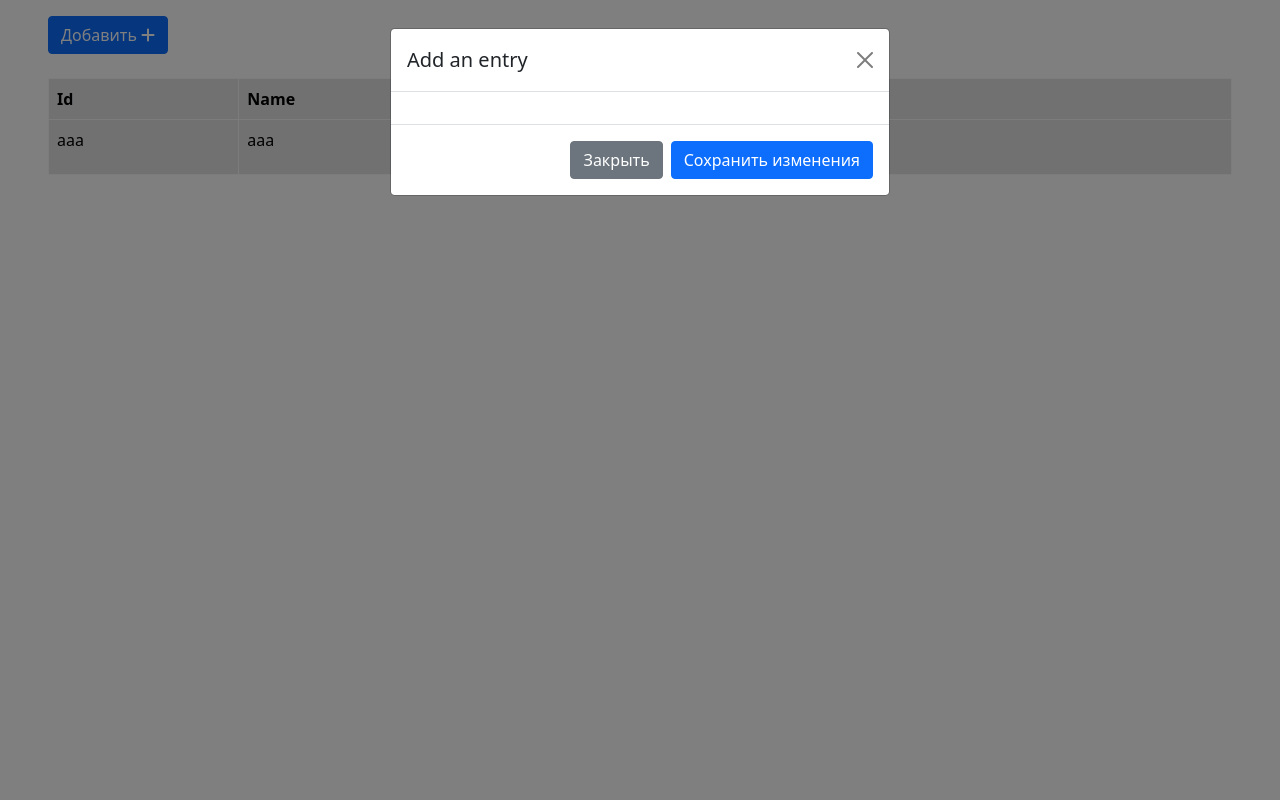
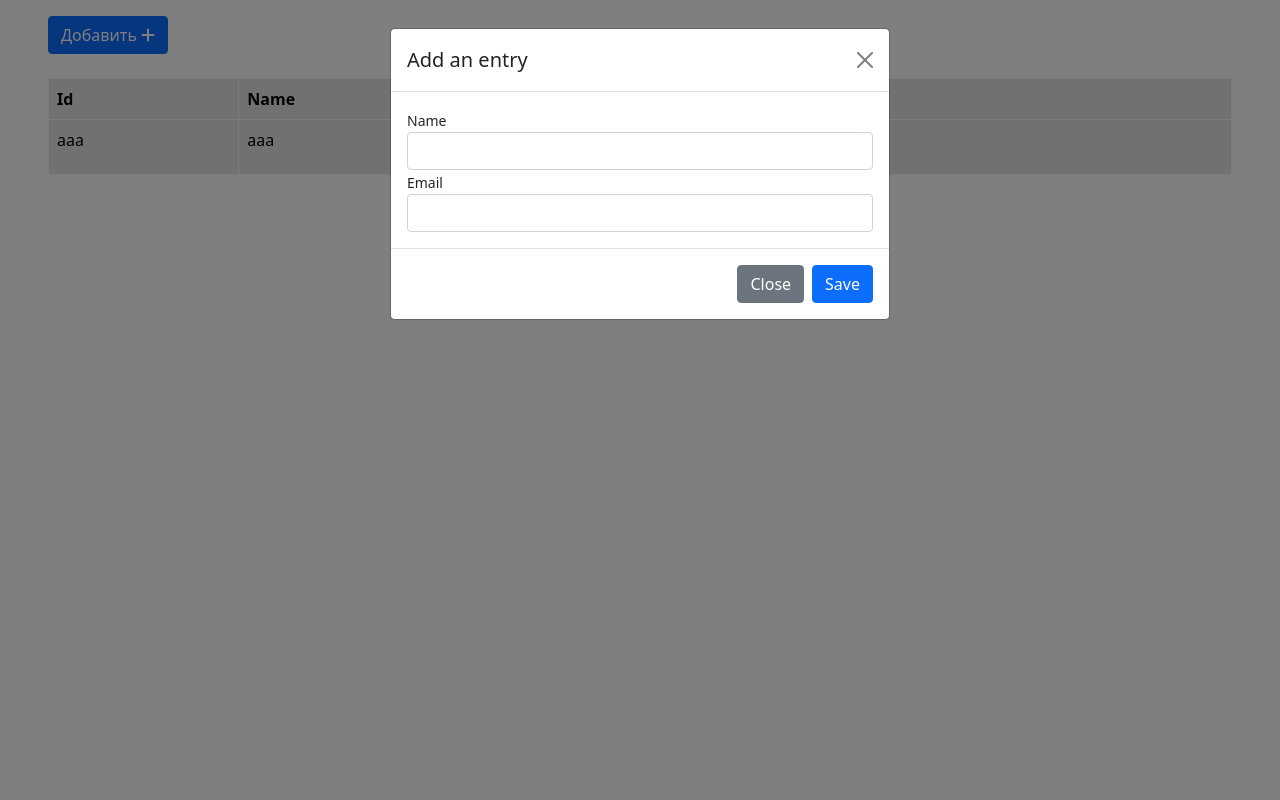
Before and after one commit to SochnuyFrykt/FirstPractice, a PHP site: page / in a window 1280 px wide, after a click on "Добавить". Run offline with PHP 8.4, Linux system fonts and the light colour scheme.

Commit message:
Added form in modal window

```diff
--- a/index.php
+++ b/index.php
@@ -47,11 +47,20 @@
           <button type="button" class="btn-close" data-bs-dismiss="modal" aria-label="Закрыть"></button>
         </div>
         <div class="modal-body">
-          <form action="" method="post"></form>
+          <form action="" method="post">
+            <div class="form-group">
+              <small>Name</small>
+              <input type="text" class="form-control" name="name">
+            </div>
+            <div class="form-group">
+              <small>Email</small>
+              <input type="text" class="form-control" name="email">
+            </div>
+          </form>
         </div>
         <div class="modal-footer">
-          <button type="button" class="btn btn-secondary" data-bs-dismiss="modal">Закрыть</button>
-          <button type="button" class="btn btn-primary">Сохранить изменения</button>
+          <button type="button" class="btn btn-secondary" data-bs-dismiss="modal">Close</button>
+          <button type="button" class="btn btn-primary">Save</button>
         </div>
       </div>
     </div>
```
